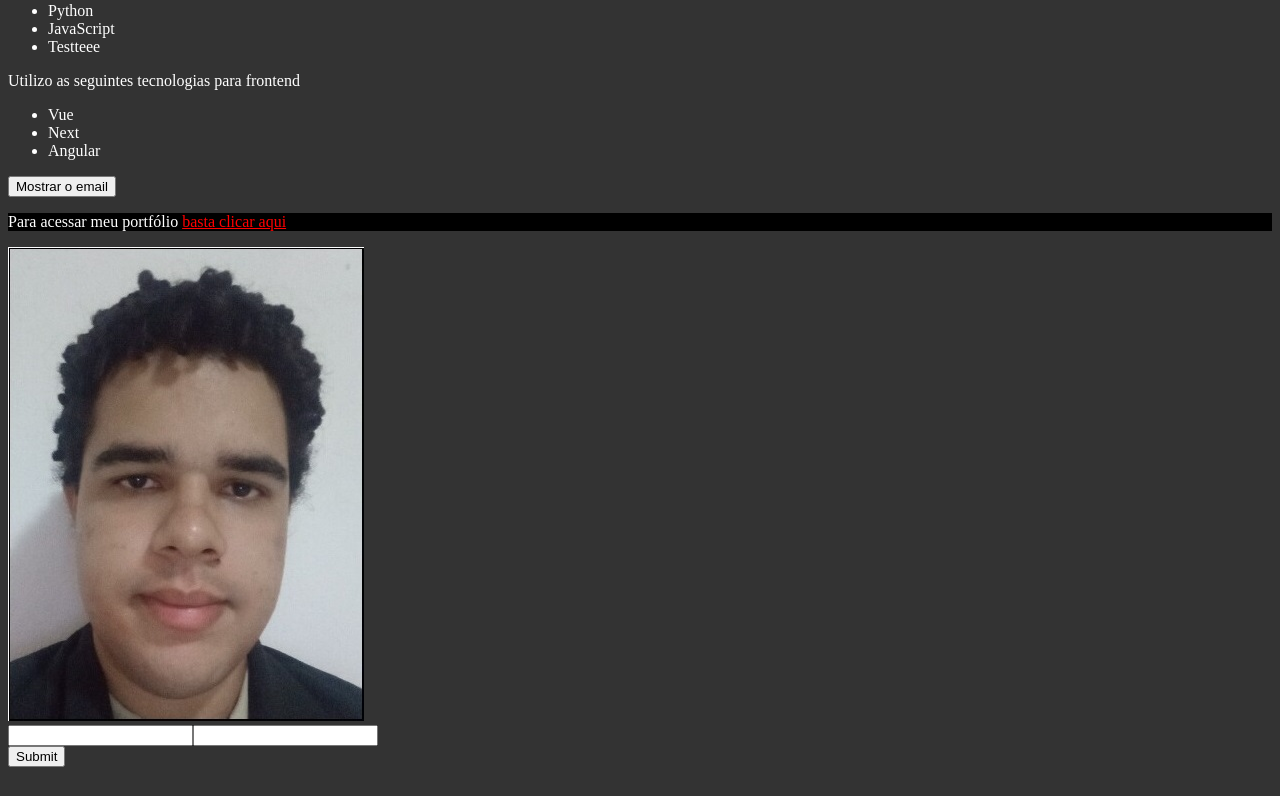
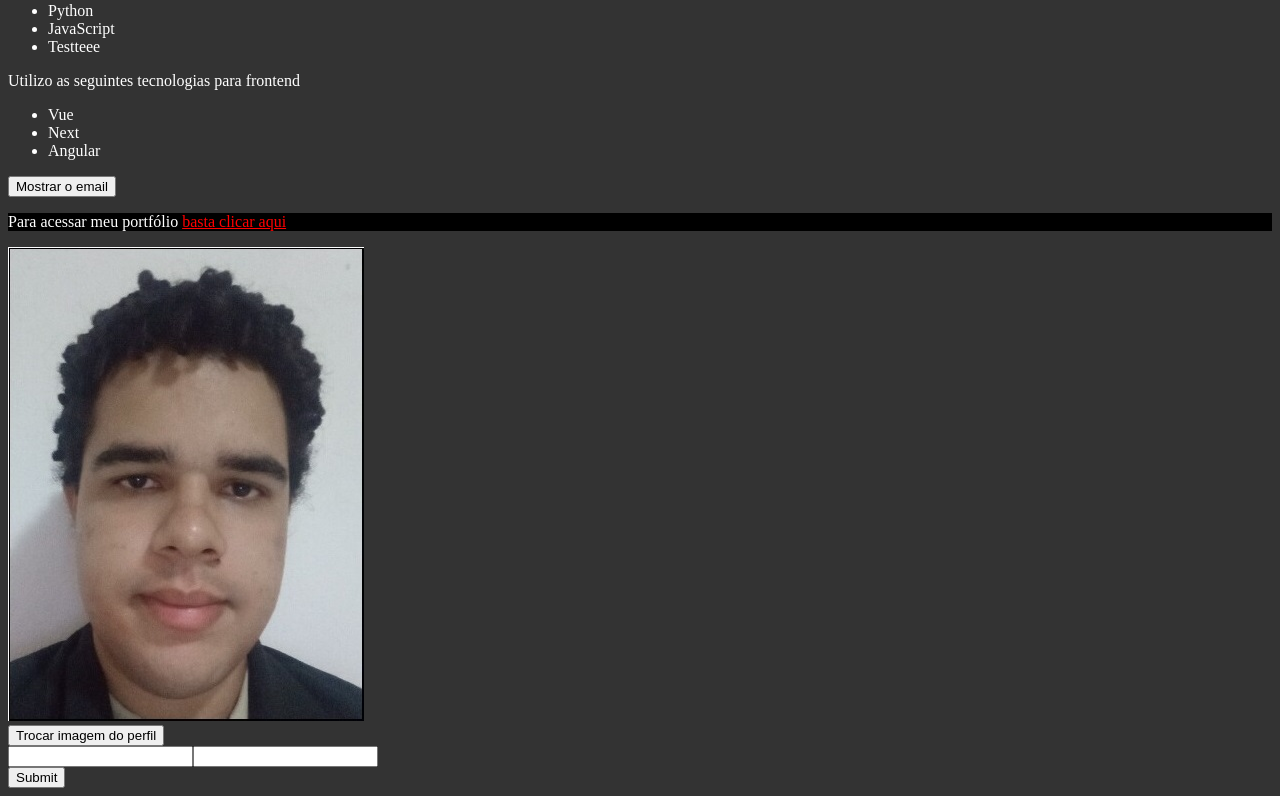
Before and after one commit to ialvs/battisti_vue, a Vue app in the folder vue_cli/projeto_vue/: page / in a window 1280 px wide. Shown: the part 690-1486 px from the top of the page. Before the commit the page ends 1465 px from the top, so only its background shows below. Built offline with nearby package versions, Linux system fonts and the light colour scheme.

Commit message:
Até a aula #18

```diff
--- /dev/null
+++ b/vue_cli/projeto_vue/src/components/ChangeImage.vue
@@ -0,0 +1,14 @@
+<template>
+    <div>
+        <button @click="$emit(onChangeImage)">Trocar imagem do perfil</button>
+    </div>
+</template>
+
+<script>
+
+export default{
+    name: 'ChangeImage',
+    emits: ['onChangeImage']
+}
+
+</script>
--- a/vue_cli/projeto_vue/src/components/MyPicture.vue
+++ b/vue_cli/projeto_vue/src/components/MyPicture.vue
@@ -1,20 +1,29 @@
 
 <template>
-    <a :href="link"><img :src="avatar" :alt="description" :ref="link"></a>
+    <img :src="avatar" :alt="description" :ref="link">
+    <ChangeImage @on-change-image="switchImage" />
 </template>
 
 <script>
+import ChangeImage from './ChangeImage.vue';
+
 
 export default {
-    name: 'MyPicture',
+    name: "MyPicture",
     data() {
         return {
-            avatar : "/img/IMG_20220827_181848_8558.jpg",
+            avatar: "/img/IMG_20220827_181848_8558.jpg",
             description: "Ian Aves",
             link: "https://github.com/ialvs"
-            }
-        }
-    }
+        };
+    },
+    methods: {
+      switchImage(){
+        this.avatar = "/img/avatar2.png"
+      }
+    },
+    components: { ChangeImage }
+}
 
 
 </script>
```
Also changed, not shown: vue_cli/projeto_vue/public/img/avatar2.png (added).
